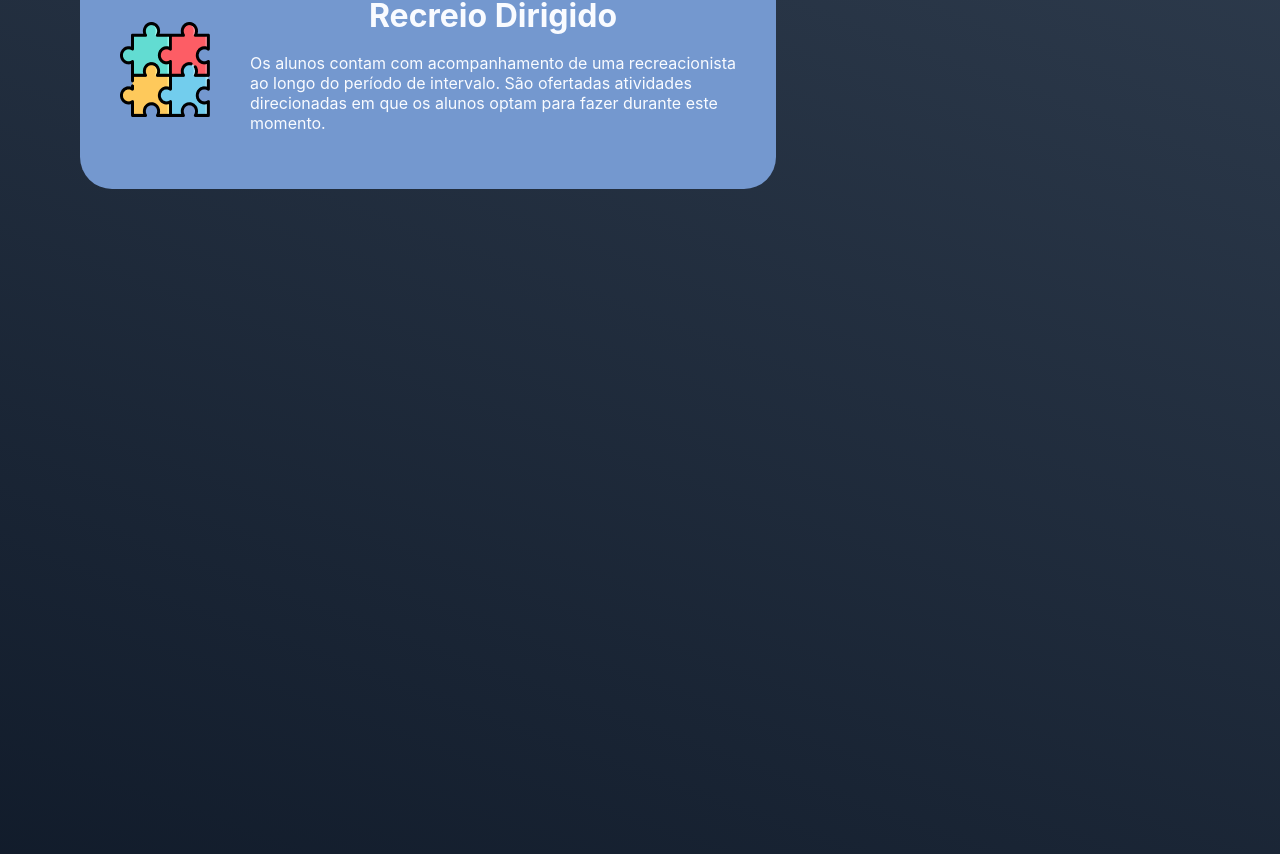
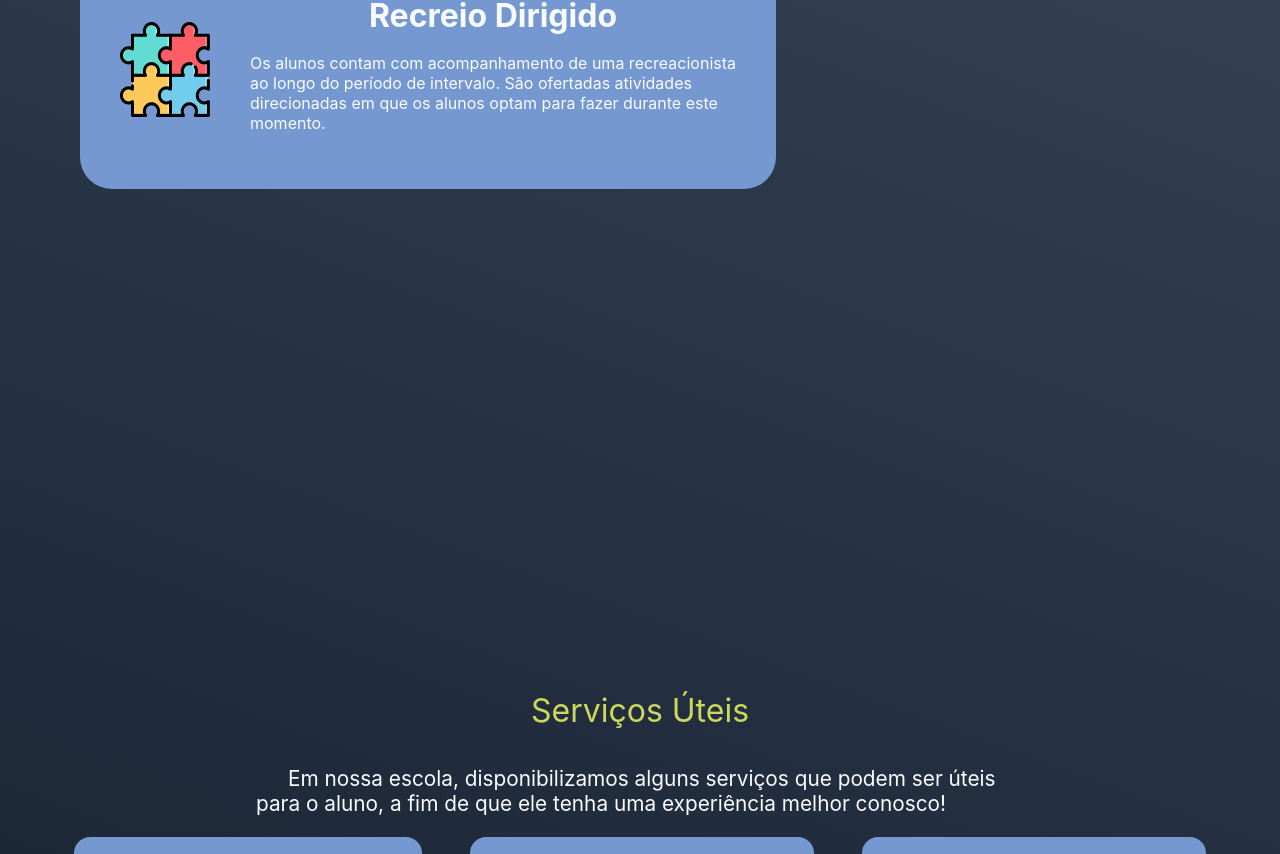
Before and after one commit to uLinck/cmec-project, a React (Create React App) app in the folder Front/: page / in a window 1280 px wide. Shown: the part 3008-3862 px from the top of the page. Built offline with nearby package versions, Linux system fonts and the light colour scheme.

Commit message:
✨[CMEC-11] - Adjusted some details for integration with main's home page

```diff
--- a/Front/src/Components/Sections/UsefulServices/index.tsx
+++ b/Front/src/Components/Sections/UsefulServices/index.tsx
@@ -8,7 +8,6 @@ export const UsefulServices = () => {
     return (
         <Box
             sx={{
-                backgroundColor: colors.neutral100,
                 maxWidth: "100vw",
                 display: "flex",
                 justifyContent: "center",
@@ -58,6 +57,7 @@ export const UsefulServices = () => {
                     direction="up"
                     cascade
                     damping={0.2}
+                    triggerOnce
                 >
                     <Service icon={<Hoodie size={60} color={colors.accent100} />} name="Uniformes" personName="RS 020 - Morungava" contacts={["(51) 3486-1192"]} />
                     <Service icon={<Van size={60} color={colors.accent100} />} name="Van Escolar" personName="Severo Tur" contacts={["(51) 3432-0212", "(51) 3106-3217", "(51) 9 9125-7619"]} />
--- a/Front/src/Pages/Home/index.tsx
+++ b/Front/src/Pages/Home/index.tsx
@@ -3,6 +3,7 @@ import { Infraestructure } from "../../Components/Sections/Infraestructure";
 import { PedagogicalActivities } from "../../Components/Sections/PedagogicalActivities";
 import colors from "../../Styles/colors";
 import { Header } from "../../Components/Header";
+import { UsefulServices } from "../../Components/Sections/UsefulServices";
 
 const Home = () => {
     return (
@@ -22,7 +23,7 @@ const Home = () => {
                 <Infraestructure />
                 <Box sx={{ height: "30vh" }} />
                 <PedagogicalActivities />
-                <Box sx={{ height: "100vh" }} />
+                <UsefulServices />
             </Box>
         </Box>
     )
```
